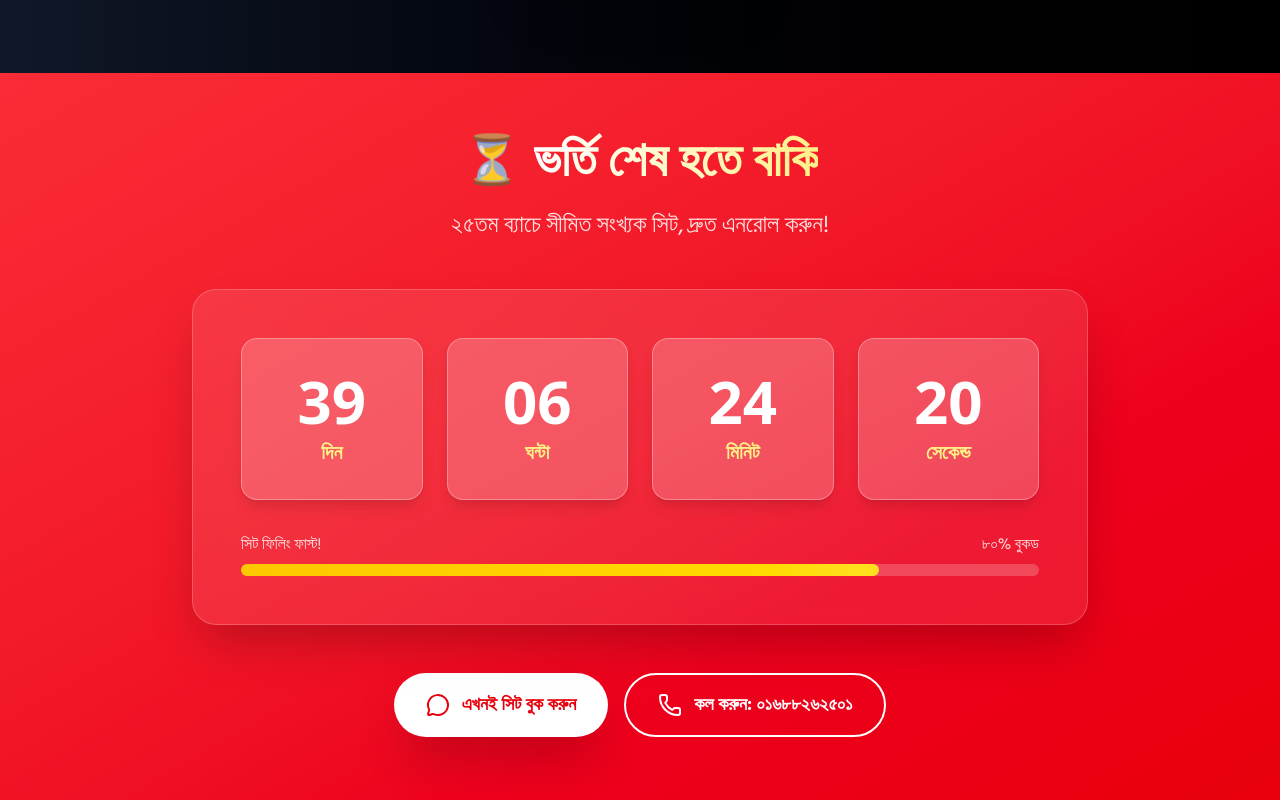
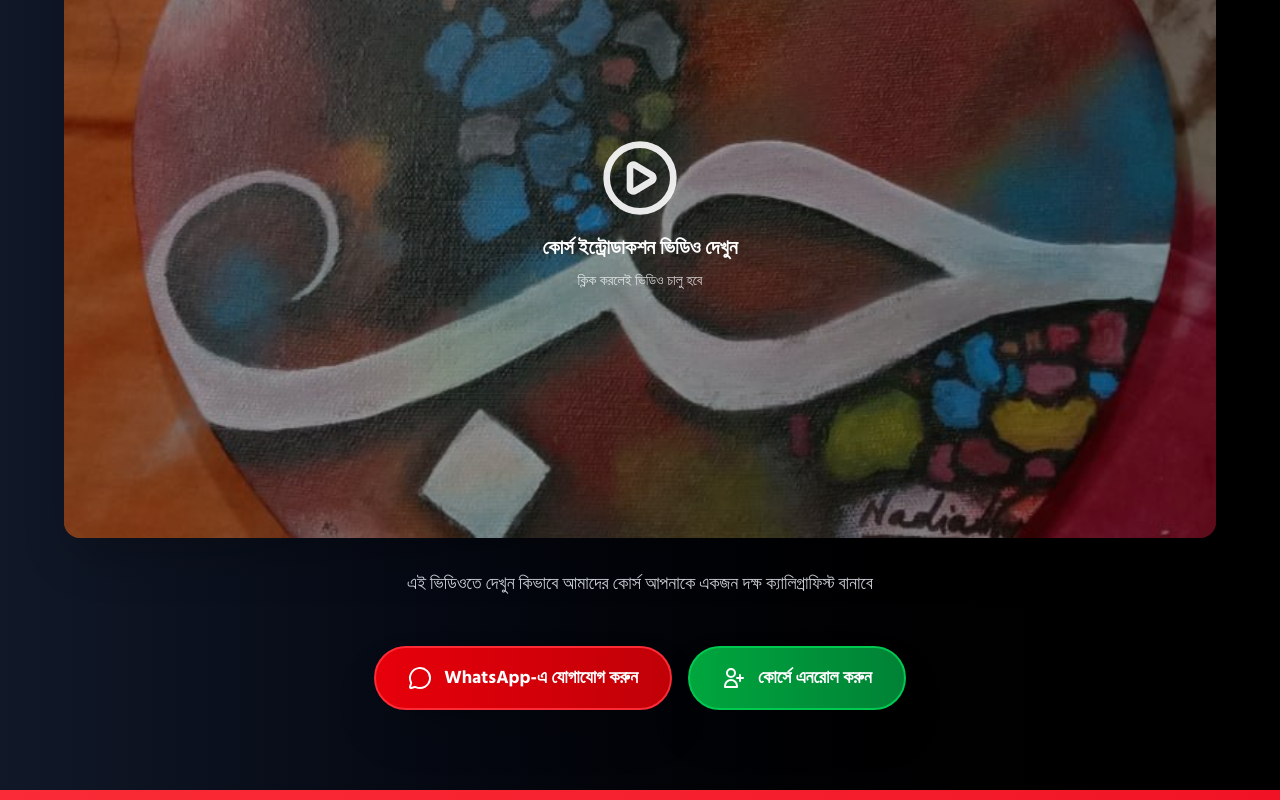
Before and after one commit to mamunurroshid90/noor-calligrapher, a Next.js app: page /courses in a window 1280 px wide. Shown: the part 620-1420 px from the top of the page. Built offline with nearby package versions, Linux system fonts and the light colour scheme.

Commit message:
added new things in course pages

```diff
--- a/src/app/(main)/courses/page.tsx
+++ b/src/app/(main)/courses/page.tsx
@@ -22,6 +22,19 @@ const CoursesPage = () => {
 
   const closeVideo = () => {
     setSelectedVideo(null);
+  };
+
+  // Enroll button click handler
+  const handleEnrollClick = () => {
+    // আপনি চাইলে এখানে form modal open করতে পারেন
+    // অথবা অন্য পেজে redirect করতে পারেন
+    console.log("Enroll button clicked");
+
+    // Temporary: Alert দেখানোর জন্য
+    alert("এনরোলমেন্ট ফর্ম শীঘ্রই আসছে! আপাতত WhatsApp-এ যোগাযোগ করুন।");
+
+    // বা সরাসরি WhatsApp-এ redirect করতে পারেন
+    // window.open("https://wa.me/8801688262501?text=হ্যালো!%20আমি%20কোর্সে%20এনরোল%20করতে%20চাই।", "_blank");
   };
 
   return (
@@ -49,7 +62,11 @@ const CoursesPage = () => {
       )}
 
       {/* Imported Components */}
-      <HeroSection banglaFont={banglaFont} onWatchVideo={openYouTubeVideo} />
+      <HeroSection
+        banglaFont={banglaFont}
+        onWatchVideo={openYouTubeVideo}
+        onEnrollClick={handleEnrollClick}
+      />
 
       <CountdownSection banglaFont={banglaFont} />
 
--- a/src/components/courses/HeroSection.tsx
+++ b/src/components/courses/HeroSection.tsx
@@ -1,19 +1,36 @@
 // src/components/courses/HeroSection.tsx
 "use client";
 
-import { MessageCircle } from "lucide-react";
+import { MessageCircle, PlayCircle } from "lucide-react";
 import Container from "@/components/ui/Container";
+import { useState } from "react";
 
 interface HeroSectionProps {
   banglaFont: string;
   onWatchVideo: (videoId: string) => void;
+  onEnrollClick: () => void; // নতুন prop যোগ করুন
 }
 
-const HeroSection = ({ banglaFont, onWatchVideo }: HeroSectionProps) => {
+const HeroSection = ({
+  banglaFont,
+  onWatchVideo,
+  onEnrollClick,
+}: HeroSectionProps) => {
+  const [showVideo, setShowVideo] = useState(false);
+
+  // YouTube video ID (আপনার নিজের video ID দিয়ে replace করুন)
+  const youtubeVideoId = "dQw4w9WgXcQ";
+  const videoThumbnail = "/students-work/s-work10.jpg";
+
+  const handlePlayVideo = () => {
+    setShowVideo(true);
+    onWatchVideo(youtubeVideoId);
+  };
+
   return (
     <section className="relative py-20 bg-gradient-to-r from-gray-900 to-black text-white overflow-hidden">
       <Container>
-        <div className="text-center max-w-4xl mx-auto">
+        <div className="text-center max-w-6xl mx-auto">
           <div className="inline-flex items-center bg-red-600/20 border border-red-500/50 text-red-300 px-6 py-3 rounded-full text-lg font-semibold mb-6 backdrop-blur-sm">
             <span style={{ fontFamily: banglaFont }}>
               🎨 অনলাইন ক্যালিগ্রাফি পেইন্টিং কোর্স
@@ -44,7 +61,70 @@ const HeroSection = ({ banglaFont, onWatchVideo }: HeroSectionProps) => {
             </span>
           </p>
 
+          {/* YouTube Video Section - Full Width */}
+          <div className="mb-12">
+            <div className="relative rounded-2xl overflow-hidden shadow-2xl mb-8">
+              {showVideo ? (
+                // YouTube Video Player
+                <div className="aspect-video w-full">
+                  <iframe
+                    src={`https://www.youtube.com/embed/${youtubeVideoId}?autoplay=1&rel=0&modestbranding=1`}
+                    className="w-full h-full"
+                    allow="accelerometer; autoplay; clipboard-write; encrypted-media; gyroscope; picture-in-picture"
+                    allowFullScreen
+                    title="ক্যালিগ্রাফি কোর্স ইন্ট্রোডাকশন"
+                  ></iframe>
+                </div>
+              ) : (
+                // Video Thumbnail with Play Button
+                <div
+                  className="relative aspect-video w-full cursor-pointer group"
+                  onClick={handlePlayVideo}
+                >
+                  {/* Thumbnail Image */}
+                  <div
+                    className="absolute inset-0 bg-cover bg-center"
+                    style={{ backgroundImage: `url(${videoThumbnail})` }}
+                  >
+                    <div className="absolute inset-0 bg-black/40 group-hover:bg-black/30 transition-all duration-300"></div>
+                  </div>
+
+                  {/* Play Button Overlay */}
+                  <div className="absolute inset-0 flex items-center justify-center">
+                    <div className="text-center">
+                      <div className="mb-4">
+                        <PlayCircle className="h-20 w-20 text-white opacity-90 group-hover:opacity-100 group-hover:scale-110 transition-all duration-300 mx-auto" />
+                      </div>
+                      <p
+                        style={{ fontFamily: banglaFont }}
+                        className="text-white text-xl font-semibold"
+                      >
+                        কোর্স ইন্ট্রোডাকশন ভিডিও দেখুন
+                      </p>
+                      <p className="text-white/80 text-sm mt-2">
+                        ক্লিক করলেই ভিডিও চালু হবে
+                      </p>
+                    </div>
+                  </div>
+                </div>
+              )}
+            </div>
+
+            {/* Video Description */}
+            <div className="text-center mb-8">
+              <p
+                style={{ fontFamily: banglaFont }}
+                className="text-gray-300 text-lg"
+              >
+                এই ভিডিওতে দেখুন কিভাবে আমাদের কোর্স আপনাকে একজন দক্ষ
+                ক্যালিগ্রাফিস্ট বানাবে
+              </p>
+            </div>
+          </div>
+
+          {/* Action Buttons */}
           <div className="flex flex-col sm:flex-row gap-4 justify-center">
+            {/* WhatsApp Consultation Button */}
             <button
               onClick={() =>
                 window.open(
@@ -53,9 +133,32 @@ const HeroSection = ({ banglaFont, onWatchVideo }: HeroSectionProps) => {
                 )
               }
               style={{ fontFamily: banglaFont }}
-              className="bg-gradient-to-r from-red-600 to-red-700 hover:from-red-700 hover:to-red-800 text-white font-bold px-8 py-4 rounded-full transition-all duration-300 transform hover:scale-105 shadow-2xl border-2 border-red-500 text-lg"
+              className="bg-gradient-to-r from-red-600 to-red-700 hover:from-red-700 hover:to-red-800 text-white font-bold px-8 py-4 rounded-full transition-all duration-300 transform hover:scale-105 shadow-2xl border-2 border-red-500 text-lg flex items-center justify-center gap-3"
             >
-              WhatsApp-এ কনসাল্টেশন
+              <MessageCircle className="h-6 w-6" />
+              WhatsApp-এ যোগাযোগ করুন
+            </button>
+
+            {/* Enroll Now Button - Form-এ নিয়ে যাবে */}
+            <button
+              onClick={onEnrollClick}
+              style={{ fontFamily: banglaFont }}
+              className="bg-gradient-to-r from-green-600 to-green-700 hover:from-green-700 hover:to-green-800 text-white font-bold px-8 py-4 rounded-full transition-all duration-300 transform hover:scale-105 shadow-2xl border-2 border-green-500 text-lg flex items-center justify-center gap-3"
+            >
+              <svg
+                className="h-6 w-6"
+                fill="none"
+                stroke="currentColor"
+                viewBox="0 0 24 24"
+              >
+                <path
+                  strokeLinecap="round"
+                  strokeLinejoin="round"
+                  strokeWidth={2}
+                  d="M18 9v3m0 0v3m0-3h3m-3 0h-3m-2-5a4 4 0 11-8 0 4 4 0 018 0zM3 20a6 6 0 0112 0v1H3v-1z"
+                />
+              </svg>
+              কোর্সে এনরোল করুন
             </button>
           </div>
         </div>
```
